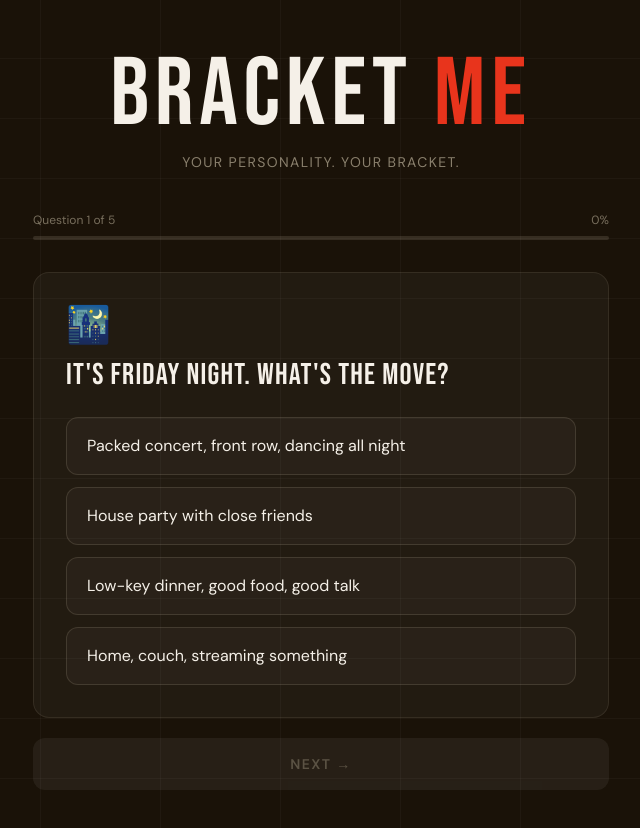
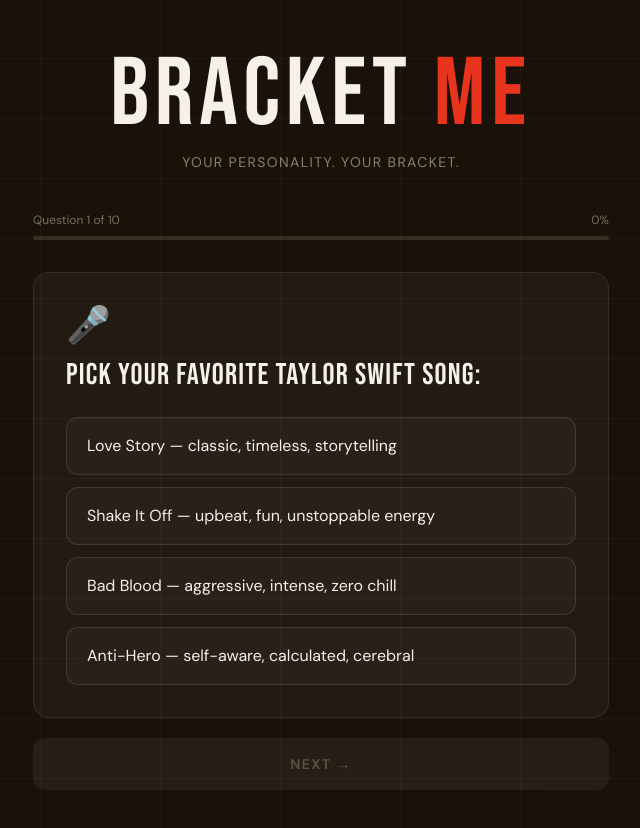
Before and after one commit to jackfitzpluspatrick/bracket-me, a React (Vite) app: page / in a window 1280 px wide. Shown: the top 828 px of the page, without its empty margins (319-959 px from the left). Built offline with nearby package versions, Linux system fonts and the light colour scheme.

Commit message:
updated to 10 pop culture questions

```diff
--- a/src/data/questions.js
+++ b/src/data/questions.js
@@ -1,119 +1,234 @@
-// Each answer boosts specific team metrics via weights.
-// The engine scores every team by dot-producting user weights × team metrics.
+// 10 questions — pop culture mapped to basketball metrics
+// Metrics: pace, threeRate, defense, starPower, experience
 
 export const QUESTIONS = [
   {
     id: 'q1',
-    text: "It's Friday night. What's the move?",
-    emoji: '🌃',
+    text: 'Pick your favorite Taylor Swift song:',
+    emoji: '🎤',
     options: [
       {
-        label: 'Packed concert, front row, dancing all night',
-        weights: { pace: 1.5, starPower: 1.2, threeRate: 0.5 },
+        label: 'Love Story — classic, timeless, storytelling',
+        weights: { experience: 1.8, defense: 1.0, pace: 0.3 },
       },
       {
-        label: 'House party with close friends',
-        weights: { pace: 1.0, experience: 1.2, starPower: 0.6 },
+        label: 'Shake It Off — upbeat, fun, unstoppable energy',
+        weights: { pace: 1.8, threeRate: 1.0, starPower: 0.5 },
       },
       {
-        label: 'Low-key dinner, good food, good talk',
-        weights: { defense: 1.0, experience: 1.2, pace: 0.3 },
+        label: 'Bad Blood — aggressive, intense, zero chill',
+        weights: { pace: 1.5, starPower: 1.5, defense: 0.3 },
       },
       {
-        label: 'Home, couch, streaming something',
-        weights: { defense: 1.5, experience: 1.0, threeRate: 0.3 },
+        label: 'Anti-Hero — self-aware, calculated, cerebral',
+        weights: { defense: 1.5, experience: 1.2, threeRate: 0.6 },
       },
     ],
   },
   {
     id: 'q2',
-    text: "Pick your road trip playlist:",
-    emoji: '🎵',
+    text: 'Which Netflix show are you finishing in one sitting?',
+    emoji: '📺',
     options: [
       {
-        label: '🔥 Hip-hop & rap — high energy, hits only',
-        weights: { pace: 1.5, starPower: 1.3, threeRate: 0.8 },
+        label: 'Stranger Things — ensemble cast, everyone matters',
+        weights: { experience: 1.5, defense: 1.2, starPower: 0.5 },
       },
       {
-        label: '🎸 Rock classics — reliable, tried and true',
-        weights: { experience: 1.5, defense: 1.0, pace: 0.5 },
+        label: 'Squid Game — ruthless, high stakes, one winner',
+        weights: { defense: 1.8, pace: 0.8, threeRate: 0.5 },
       },
       {
-        label: '🌊 Chill lo-fi / indie — vibes over hype',
-        weights: { defense: 1.2, threeRate: 0.8, pace: 0.6 },
+        label: 'Emily in Paris — flashy, fun, style over substance',
+        weights: { starPower: 1.5, threeRate: 1.5, defense: 0.2 },
       },
       {
-        label: '🎭 Shuffle everything — chaos is fun',
-        weights: { threeRate: 1.5, pace: 1.0, starPower: 0.8 },
+        label: 'The Last Dance — dynasty, greatness, legacy',
+        weights: { starPower: 1.8, experience: 1.2, pace: 0.5 },
       },
     ],
   },
   {
     id: 'q3',
-    text: "Your approach when things get competitive:",
-    emoji: '⚔️',
+    text: "What's your go-to fast food order?",
+    emoji: '🍔',
     options: [
       {
-        label: 'Lock in and shut it down — defense wins',
-        weights: { defense: 2.0, experience: 1.0, pace: 0.3 },
+        label: "Chick-fil-A — consistent, reliable, never misses",
+        weights: { experience: 1.8, defense: 1.2, pace: 0.3 },
       },
       {
-        label: 'Go on the attack — score faster than them',
-        weights: { pace: 1.8, threeRate: 1.2, defense: 0.3 },
+        label: "Chipotle — customizable, bold, always a line for a reason",
+        weights: { starPower: 1.5, pace: 1.0, threeRate: 0.8 },
       },
       {
-        label: 'Trust the system, stick to the game plan',
-        weights: { experience: 1.8, defense: 1.0, starPower: 0.5 },
+        label: "Raising Cane's — simple, focused, does one thing perfectly",
+        weights: { defense: 1.8, experience: 1.0, threeRate: 0.4 },
       },
       {
-        label: 'Find the star and let them take over',
-        weights: { starPower: 2.0, pace: 0.8, threeRate: 0.8 },
+        label: 'Taco Bell — chaotic, creative, unpredictable',
+        weights: { threeRate: 2.0, pace: 1.2, defense: 0.2 },
       },
     ],
   },
   {
     id: 'q4',
-    text: "Choose a TV show to binge right now:",
-    emoji: '📺',
+    text: 'Pick a rapper to headline your ideal concert:',
+    emoji: '🎧',
     options: [
       {
-        label: '🦸 Superhero / action — spectacle and power',
-        weights: { starPower: 1.5, pace: 1.2, threeRate: 0.8 },
+        label: 'Drake — calculated, polished, always on top',
+        weights: { starPower: 1.8, experience: 1.0, pace: 0.5 },
       },
       {
-        label: '🧠 Crime / thriller — strategy and patience',
-        weights: { defense: 1.5, experience: 1.2, pace: 0.4 },
+        label: 'Kendrick Lamar — cerebral, technical, built different',
+        weights: { defense: 1.5, experience: 1.5, threeRate: 0.5 },
       },
       {
-        label: '😂 Comedy — fun, unpredictable, loose',
-        weights: { threeRate: 1.5, pace: 1.0, starPower: 0.7 },
+        label: 'Travis Scott — chaotic energy, pure spectacle',
+        weights: { pace: 1.8, threeRate: 1.2, defense: 0.3 },
       },
       {
-        label: '🏆 Sports doc — grind, legacy, team chemistry',
-        weights: { experience: 1.5, defense: 1.0, starPower: 1.0 },
+        label: 'J. Cole — underrated, consistent, no features needed',
+        weights: { experience: 1.5, defense: 1.2, starPower: 0.8 },
       },
     ],
   },
   {
     id: 'q5',
-    text: "What kind of winner are you?",
+    text: "What's your move on a Saturday morning?",
+    emoji: '☀️',
+    options: [
+      {
+        label: 'Up at 6am, gym before anyone else wakes up',
+        weights: { defense: 1.5, pace: 1.2, experience: 0.8 },
+      },
+      {
+        label: 'Slow morning, coffee, no plans till noon',
+        weights: { experience: 1.8, defense: 1.0, pace: 0.2 },
+      },
+      {
+        label: 'Brunch with the crew, loud table, good vibes',
+        weights: { pace: 1.5, starPower: 1.0, threeRate: 0.8 },
+      },
+      {
+        label: 'Spontaneous — see where the day takes you',
+        weights: { threeRate: 1.8, pace: 1.2, defense: 0.3 },
+      },
+    ],
+  },
+  {
+    id: 'q6',
+    text: "Which athlete's mentality do you most relate to?",
     emoji: '🏆',
     options: [
       {
-        label: 'The underdog who shocks everyone',
+        label: 'Kobe Bryant — obsessive, relentless, Mamba mentality',
+        weights: { defense: 1.5, starPower: 1.5, pace: 0.5 },
+      },
+      {
+        label: 'LeBron James — all-around, team-first, chess not checkers',
+        weights: { experience: 1.5, starPower: 1.2, defense: 0.8 },
+      },
+      {
+        label: 'Steph Curry — unconventional, limitless range, fun to watch',
+        weights: { threeRate: 2.0, pace: 1.2, defense: 0.3 },
+      },
+      {
+        label: 'Draymond Green — defensive anchor, vocal leader, IQ over ego',
+        weights: { defense: 2.0, experience: 1.2, threeRate: 0.2 },
+      },
+    ],
+  },
+  {
+    id: 'q7',
+    text: 'Pick a movie to watch on a Friday night:',
+    emoji: '🎬',
+    options: [
+      {
+        label: 'Top Gun: Maverick — elite talent, high speed, pure spectacle',
+        weights: { pace: 1.8, starPower: 1.5, defense: 0.2 },
+      },
+      {
+        label: 'Moneyball — analytics, underdogs, outsmarting the system',
+        weights: { threeRate: 1.5, experience: 1.2, defense: 0.8 },
+      },
+      {
+        label: 'The Dark Knight — methodical, intense, defense wins',
+        weights: { defense: 2.0, experience: 1.0, pace: 0.3 },
+      },
+      {
+        label: 'Everything Everywhere All at Once — chaotic, creative, unhinged in the best way',
+        weights: { threeRate: 1.8, pace: 1.2, starPower: 0.5 },
+      },
+    ],
+  },
+  {
+    id: 'q8',
+    text: "What's your social media personality?",
+    emoji: '📱',
+    options: [
+      {
+        label: 'Poster — always in the mix, main character energy',
+        weights: { starPower: 1.8, pace: 1.2, defense: 0.3 },
+      },
+      {
+        label: 'Lurker — watching everything, giving nothing away',
+        weights: { defense: 1.8, experience: 1.2, threeRate: 0.3 },
+      },
+      {
+        label: 'Chronically online — first to know every trend',
+        weights: { threeRate: 1.5, pace: 1.5, experience: 0.3 },
+      },
+      {
+        label: 'Selective — curated, intentional, quality over quantity',
+        weights: { experience: 1.5, defense: 1.2, starPower: 0.8 },
+      },
+    ],
+  },
+  {
+    id: 'q9',
+    text: 'A stranger offers you one of these — you take:',
+    emoji: '🎲',
+    options: [
+      {
+        label: 'A guaranteed $500',
+        weights: { defense: 1.5, experience: 1.5, threeRate: 0.3 },
+      },
+      {
+        label: 'A 1-in-3 shot at $2,000',
+        weights: { threeRate: 1.8, starPower: 1.0, defense: 0.4 },
+      },
+      {
+        label: 'A 1-in-10 shot at $10,000',
+        weights: { threeRate: 2.0, pace: 1.2, defense: 0.2 },
+      },
+      {
+        label: 'You walk away — something feels off',
+        weights: { defense: 2.0, experience: 1.2, pace: 0.2 },
+      },
+    ],
+  },
+  {
+    id: 'q10',
+    text: 'Last one — pick a vibe for your ideal team:',
+    emoji: '🏀',
+    options: [
+      {
+        label: 'The Dynasty — been here before, knows how to win',
+        weights: { starPower: 1.5, experience: 1.5, defense: 0.5 },
+      },
+      {
+        label: 'The Cinderella — nobody believed in them, nobody saw it coming',
         weights: { threeRate: 1.8, pace: 1.2, starPower: 0.3 },
       },
       {
-        label: 'The dynasty — expected to win, delivers',
-        weights: { starPower: 1.5, experience: 1.0, defense: 0.8 },
+        label: 'The Grinder — outworks everyone, ugly but effective',
+        weights: { defense: 1.8, experience: 1.5, pace: 0.3 },
       },
       {
-        label: 'The grinder — outworks everyone',
-        weights: { defense: 1.8, experience: 1.5, pace: 0.4 },
-      },
-      {
-        label: "The entertainer — win or lose, it's a show",
-        weights: { pace: 1.5, threeRate: 1.5, defense: 0.3 },
+        label: 'The Showtime Squad — here to entertain, run and gun',
+        weights: { pace: 2.0, threeRate: 1.2, defense: 0.2 },
       },
     ],
   },
```
